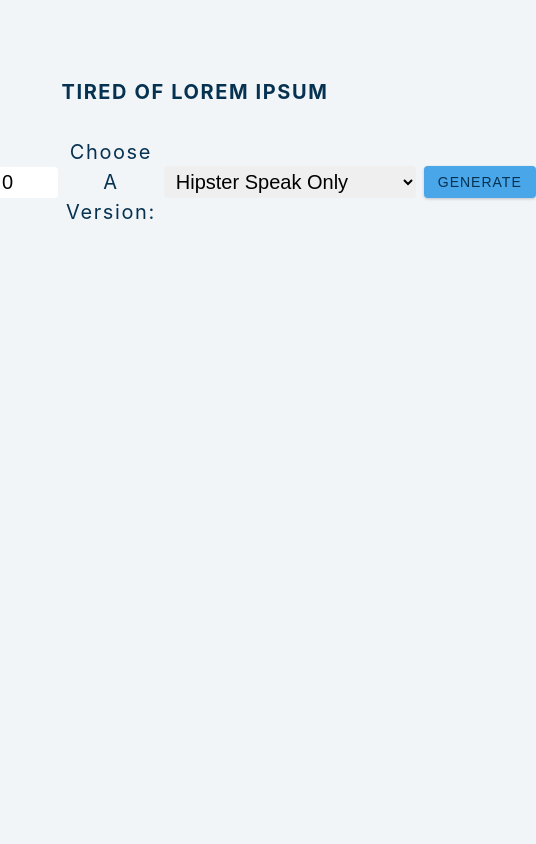
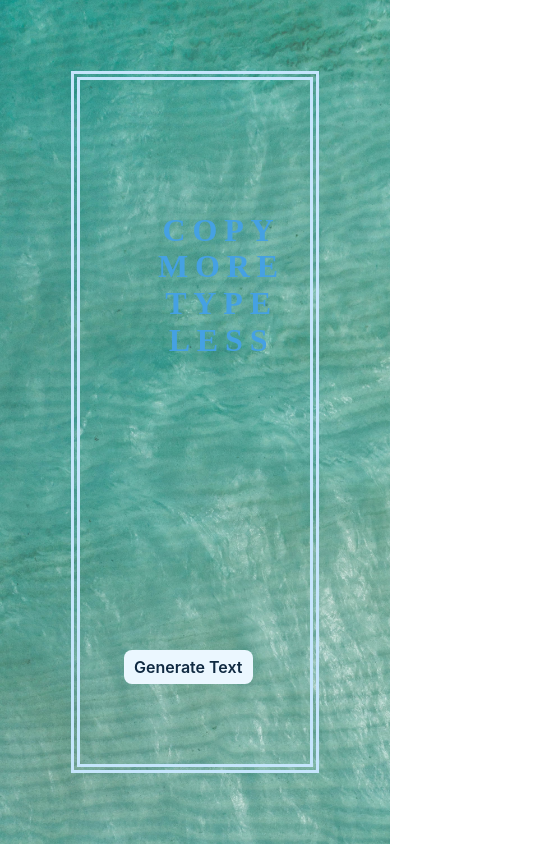
Before and after one commit to stephin007/lorem-ipsum, a React (Create React App) app: page / in a window 390 px wide. Shown: the top 844 px of the page, 536 px wide, since content can reach past the window. Built offline with nearby package versions, Linux system fonts and the light colour scheme.

Commit message:
cover page responsive

```diff
--- /dev/null
+++ b/public/index.css
@@ -0,0 +1,557 @@
+/*
+===============
+Variables
+===============
+*/
+:root {
+  /* dark shades of primary color*/
+  --clr-primary-1: hsl(205, 86%, 17%);
+  --clr-primary-2: hsl(205, 77%, 27%);
+  --clr-primary-3: hsl(205, 72%, 37%);
+  --clr-primary-4: hsl(205, 63%, 48%);
+  /* primary/main color */
+  --clr-primary-5: hsl(205, 78%, 60%);
+  /* lighter shades of primary color */
+  --clr-primary-6: hsl(205, 89%, 70%);
+  --clr-primary-7: hsl(205, 90%, 76%);
+  --clr-primary-8: hsl(205, 86%, 81%);
+  --clr-primary-9: hsl(205, 90%, 88%);
+  --clr-primary-10: hsl(205, 100%, 96%);
+  /* darkest grey - used for headings */
+  --clr-grey-1: hsl(209, 61%, 16%);
+  --clr-grey-2: hsl(211, 39%, 23%);
+  --clr-grey-3: hsl(209, 34%, 30%);
+  --clr-grey-4: hsl(209, 28%, 39%);
+  /* grey used for paragraphs */
+  --clr-grey-5: hsl(210, 22%, 49%);
+  --clr-grey-6: hsl(209, 23%, 60%);
+  --clr-grey-7: hsl(211, 27%, 70%);
+  --clr-grey-8: hsl(210, 31%, 80%);
+  --clr-grey-9: hsl(212, 33%, 89%);
+  --clr-grey-10: hsl(210, 36%, 96%);
+  --clr-white: #fff;
+  --clr-red-dark: hsl(360, 67%, 44%);
+  --clr-red-light: hsl(360, 71%, 66%);
+  --clr-green-dark: hsl(125, 67%, 44%);
+  --clr-green-light: hsl(125, 71%, 66%);
+  --clr-black: #222;
+  --transition: all 0.3s linear;
+  --spacing: 0.1rem;
+  --radius: 0.25rem;
+  --light-shadow: 0 5px 15px rgba(0, 0, 0, 0.1);
+  --dark-shadow: 0 5px 15px rgba(0, 0, 0, 0.2);
+  --max-width: 1170px;
+  --fixed-width: 620px;
+}
+
+/*
+===============
+Global Styles
+===============
+*/
+html {
+  scroll-behavior: smooth;
+}
+
+*,
+::after,
+::before {
+  margin: 0;
+  padding: 0;
+  box-sizing: border-box;
+}
+
+ul {
+  list-style-type: none;
+}
+
+a {
+  text-decoration: none;
+}
+
+h1,
+h2,
+h3,
+h4 {
+  letter-spacing: var(--spacing);
+  text-transform: capitalize;
+  line-height: 1.25;
+  margin-bottom: 0.75rem;
+}
+
+h1 {
+  font-size: 3rem;
+}
+
+h2 {
+  font-size: 2rem;
+}
+
+h3 {
+  font-size: 1.25rem;
+}
+
+h4 {
+  font-size: 0.875rem;
+}
+
+p {
+  margin-bottom: 1.25rem;
+  color: var(--clr-grey-5);
+}
+
+@media screen and (min-width: 800px) {
+  h1 {
+    font-size: 4rem;
+  }
+
+  h2 {
+    font-size: 2.5rem;
+  }
+
+  h3 {
+    font-size: 1.75rem;
+  }
+
+  h4 {
+    font-size: 1rem;
+  }
+
+  body {
+    font-size: 1rem;
+  }
+
+  h1,
+  h2,
+  h3,
+  h4 {
+    line-height: 1;
+  }
+}
+
+/*
+==============
+GLOBAL CLASSES
+==============
+*/
+.btn {
+  text-transform: uppercase;
+  background: var(--clr-primary-5);
+  color: var(--clr-primary-1);
+  padding: 0.375rem 0.75rem;
+  letter-spacing: 1px;
+  display: inline-block;
+  transition: var(--transition);
+  font-size: 0.875rem;
+  border: 2px solid var(--clr-primary-5);
+  cursor: pointer;
+  box-shadow: 0 1px 3px rgba(0, 0, 0, 0.2);
+  border-radius: var(--radius);
+}
+
+.btn:hover {
+  color: var(--clr-primary-5);
+  background: var(--clr-primary-8);
+  border-color: var(--clr-primary-8);
+}
+
+/*
+=============
+BODY WRAPPER
+=============
+*/
+.body-wrapper {
+  position: relative;
+  scroll-behavior: smooth;
+  background-image: url("./images/background.jpg");
+  background-repeat: no-repeat;
+  background-size: cover;
+  height: auto;
+  font-family: -apple-system, BlinkMacSystemFont, 'Segoe UI', Roboto, Oxygen,
+    Ubuntu, Cantarell, 'Open Sans', 'Helvetica Neue', sans-serif;
+  color: var(--clr-grey-1);
+  line-height: 1.5;
+  font-size: 0.875rem;
+}
+
+/*
+=======================
+ SECTION : CONTENT AREA
+ ======================
+ */
+.section-center {
+  position: relative;
+  width: 100%;
+  padding: 0 10%;
+  margin-top: 300px;
+  text-align: center;
+}
+
+.lorem-container {
+  width: auto;
+}
+
+/* @media screen and (min-width: 992px) {
+  .section-center {
+    width: 95vw;
+  }
+} */
+/* main {
+  min-height: 100vh;
+  display: grid;
+  place-items: center;
+} */
+/*
+===============
+Lorem Ipsum
+===============
+*/
+.lorem-container h3 {
+  text-transform: uppercase;
+  color: var(--clr-primary-1);
+  font-size: 3.7rem;
+}
+
+.lorem-form {
+  text-transform: capitalize;
+  letter-spacing: var(--spacing);
+  margin-top: 2.4rem;
+  padding-bottom: 2.5rem;
+  display: flex;
+  flex-wrap: wrap;
+  justify-content: center;
+  align-items: center;
+}
+
+.lorem-type {
+  font-size: 1.25rem;
+  color: var(--clr-primary-1);
+}
+
+.lorem-text {
+  padding-bottom: 2rem;
+  font-size: 1.4rem;
+  font-weight: 500;
+}
+
+.lorem-text p {
+  color: var(--clr-primary-1);
+}
+
+input {
+  padding: 0.25rem 0.5rem;
+  width: 4rem;
+  border-radius: var(--radius);
+  border: none;
+  margin: 0 0.5rem;
+  font-size: 1.25rem;
+}
+
+select {
+  padding: 0.25rem 0.5rem;
+  border-radius: var(--radius);
+  border: none;
+  margin: 0 0.5rem;
+  font-size: 1.25rem;
+}
+
+button {
+  background: var(--clr-primary-10);
+}
+
+/* .result {
+  padding-bottom: 2rem;
+} */
+/*
+===========
+COVER PAGE
+===========
+*/
+.section-header {
+  position: relative;
+  overflow: hidden;
+  height: 100vh;
+  width: 100%;
+  padding: 8rem;
+}
+
+.container {
+  position: relative;
+  height: 100%;
+  outline-color: var(--clr-primary-9);
+  outline-width: 9px;
+  outline-style: double;
+  display: flex;
+  justify-content: center;
+  align-items: center;
+}
+
+.container-title {
+  text-transform: uppercase;
+  overflow: hidden;
+  width: 700px;
+  height: 100%;
+  position: absolute;
+  left: 0;
+  margin-left: 100px;
+  padding: 100px 0px;
+}
+
+.container-title h1 {
+  font-family: cursive;
+  left: 0;
+  width: 400px;
+  word-break: normal;
+  text-transform: uppercase;
+  font-size: 7.5rem;
+  animation: heading 4.5s infinite;
+  animation-direction: alternate;
+  animation-play-state: running;
+  animation-timing-function: linear;
+}
+
+.container a {
+  position: absolute;
+  right: 0;
+  border: none;
+  padding: 10px 20px;
+  font-size: 2rem;
+  text-transform: capitalize;
+  font-weight: 600;
+  border-radius: 8px;
+  background-color: var(--clr-primary-10);
+  color: var(--clr-grey-1);
+  margin-right: 300px;
+}
+
+.container a:hover {
+  -webkit-transition: var(--transition);
+  -moz-transition: var(--transition);
+  -ms-transition: var(--transition);
+  -o-transition: var(--transition);
+  transition: var(--transition);
+}
+
+.container a:hover {
+  background-color: var(--clr-grey-2);
+  color: var(--clr-primary-10);
+  box-shadow: 5px 5px 8px var(--clr-primary-10),
+    -4px -4px 7px var(--clr-primary-8);
+}
+
+.text-section {
+  width: 100%;
+}
+
+/*
+================
+ANIMATIONS
+================
+ */
+@keyframes heading {
+  0% {
+    margin-left: 25px;
+  }
+
+  25% {
+    margin-left: 50px;
+    color: var(--clr-primary-2);
+    letter-spacing: 5px;
+  }
+
+  50% {
+    margin-left: 100px;
+    color: var(--clr-primary-3);
+  }
+
+  75% {
+    margin-left: 150px;
+    letter-spacing: 10px;
+    color: var(--clr-primary-5);
+  }
+
+  100% {
+    margin-left: 200px;
+  }
+}
+
+/*
+================
+RESPONSIVENESS
+================
+ */
+@media only screen and (max-width:1440px) {
+  .section-header {
+    padding: 5rem;
+  }
+
+  .container-title {
+    margin-left: 10%;
+    width: 350px;
+    padding: 50px 0px;
+  }
+
+  .container-title h1 {
+    font-size: 4rem;
+    line-height: 1.15;
+    width: 300px;
+  }
+
+  .container a {
+    margin-right: 10%;
+    padding: 5px 10px;
+    font-size: 1rem;
+  }
+
+  @keyframes heading {
+    0% {
+      margin-left: 15px;
+    }
+
+    25% {
+      margin-left: 45px;
+      color: var(--clr-primary-2);
+      letter-spacing: 5px;
+    }
+
+    50% {
+      margin-left: 70px;
+      color: var(--clr-primary-3);
+    }
+
+    75% {
+      margin-left: 90px;
+      letter-spacing: 10px;
+      color: var(--clr-primary-5);
+    }
+
+    100% {
+      margin-left: 120px;
+    }
+  }
+}
+
+@media only screen and (max-width:768px) {
+  .section-header {
+    padding: 5rem;
+  }
+
+  .container-title {
+    width: 47%;
+    padding: 50px 0px;
+  }
+
+  .container-title h1 {
+    font-size: 3.7rem;
+  }
+
+  .lorem-type {
+    font-weight: 500;
+  }
+
+  input, select {
+    margin: 0.5rem 1rem;
+  }
+
+  @keyframes heading {
+    0% {
+      margin-left: 10px;
+    }
+
+    25% {
+      margin-left: 25px;
+      color: var(--clr-primary-2);
+      letter-spacing: 3px;
+    }
+
+    50% {
+      margin-left: 45px;
+      color: var(--clr-primary-3);
+    }
+
+    75% {
+      margin-left: 55px;
+      letter-spacing: 7px;
+      color: var(--clr-primary-5);
+    }
+
+    100% {
+      margin-left: 75px;
+    }
+  }
+}
+
+@media only screen and (max-width:425px) {
+  .section-center {
+    margin-top: 200px;
+  }
+
+  .container {
+    flex-direction: column;
+    position: relative;
+  }
+
+  .section-header {
+    position: relative;
+  }
+
+  .container-title {
+    top: 0;
+    margin-left: 0;
+    position: absolute;
+    padding: 0 3rem;
+    width: 100%;
+    height: 60%;
+  }
+
+  .container-title h1 {
+    height: 100%;
+    width: 60%;
+    text-align: center;
+    display: flex;
+    align-items: center;
+    justify-content: center;
+    font-size: 2rem;
+    top: 0;
+    left: 0;
+  }
+
+  .container a {
+    position: absolute;
+    bottom: 0;
+    margin: 0 25% 80px 0;
+  }
+
+  @keyframes heading {
+    0% {
+      margin-left: 5px;
+    }
+
+    25% {
+      margin-left: 15px;
+      color: var(--clr-primary-2);
+      letter-spacing: 3px;
+    }
+
+    50% {
+      margin-left: 35px;
+      color: var(--clr-primary-3);
+    }
+
+    75% {
+      margin-left: 55px;
+      letter-spacing: 7px;
+      color: var(--clr-primary-5);
+    }
+
+    100% {
+      margin-left: 75px;
+    }
+  }
+}
+
+@media only screen and (max-width:320px) {
+  .section-header {
+    padding: 3rem;
+  }
+}
--- a/public/index.html
+++ b/public/index.html
@@ -9,12 +9,18 @@
       name="description"
       content="Web site created using create-react-app"
     />
+    <link rel="stylesheet" href="./index.css">
     <link rel="apple-touch-icon" href="%PUBLIC_URL%/logo192.png" />
     <link rel="manifest" href="%PUBLIC_URL%/manifest.json" />
     <title>Lorem Ipsum</title>
   </head>
   <body>
-    <noscript>You need to enable JavaScript to run this app.</noscript>
-    <div id="root"></div>
+    <!-- <noscript>You need to enable JavaScript to run this app.</noscript> -->
+    <div class="body-wrapper">
+      <div class="section-header" id="header">
+
+      </div>
+      <div id="root" class="text-section"></div>
+    </div>
   </body>
 </html>
--- a/src/App.js
+++ b/src/App.js
@@ -29,6 +29,8 @@ function App() {
     }
     return (
         <section className="section-center">
+          <div className="lorem-container">
+
           <h3>tired of lorem ipsum</h3>
           <form className="lorem-form" onSubmit={handleSubmit}>
               <label htmlFor="amount" className="lorem-type">
@@ -51,6 +53,8 @@ function App() {
                   )
               })}
           </article>
+
+          </div>
         </section>
   );
 }
--- /dev/null
+++ b/src/components/head.jsx
@@ -0,0 +1,15 @@
+import React from 'react';
+
+function Head()
+{
+  return(
+    <div class="container">
+      <div class="container-title">
+        <h1>copy more type less</h1>
+      </div>
+      <a href="#root" type="button">generate text</a>
+    </div>
+  );
+}
+
+export default Head;
--- a/src/index.js
+++ b/src/index.js
@@ -1,6 +1,6 @@
 import React from 'react';
 import ReactDOM from 'react-dom';
-import './index.css';
+import Head from './components/head';
 import App from './App';
 
 ReactDOM.render(
@@ -9,3 +9,10 @@ ReactDOM.render(
   </React.StrictMode>,
   document.getElementById('root')
 );
+
+ReactDOM.render(
+  <React.StrictMode>
+    <Head />
+  </React.StrictMode>,
+  document.getElementById('header')
+);
```
Also changed, not shown: public/images/background.jpg (added). Lines whose indentation alone changed are shown as unchanged.
